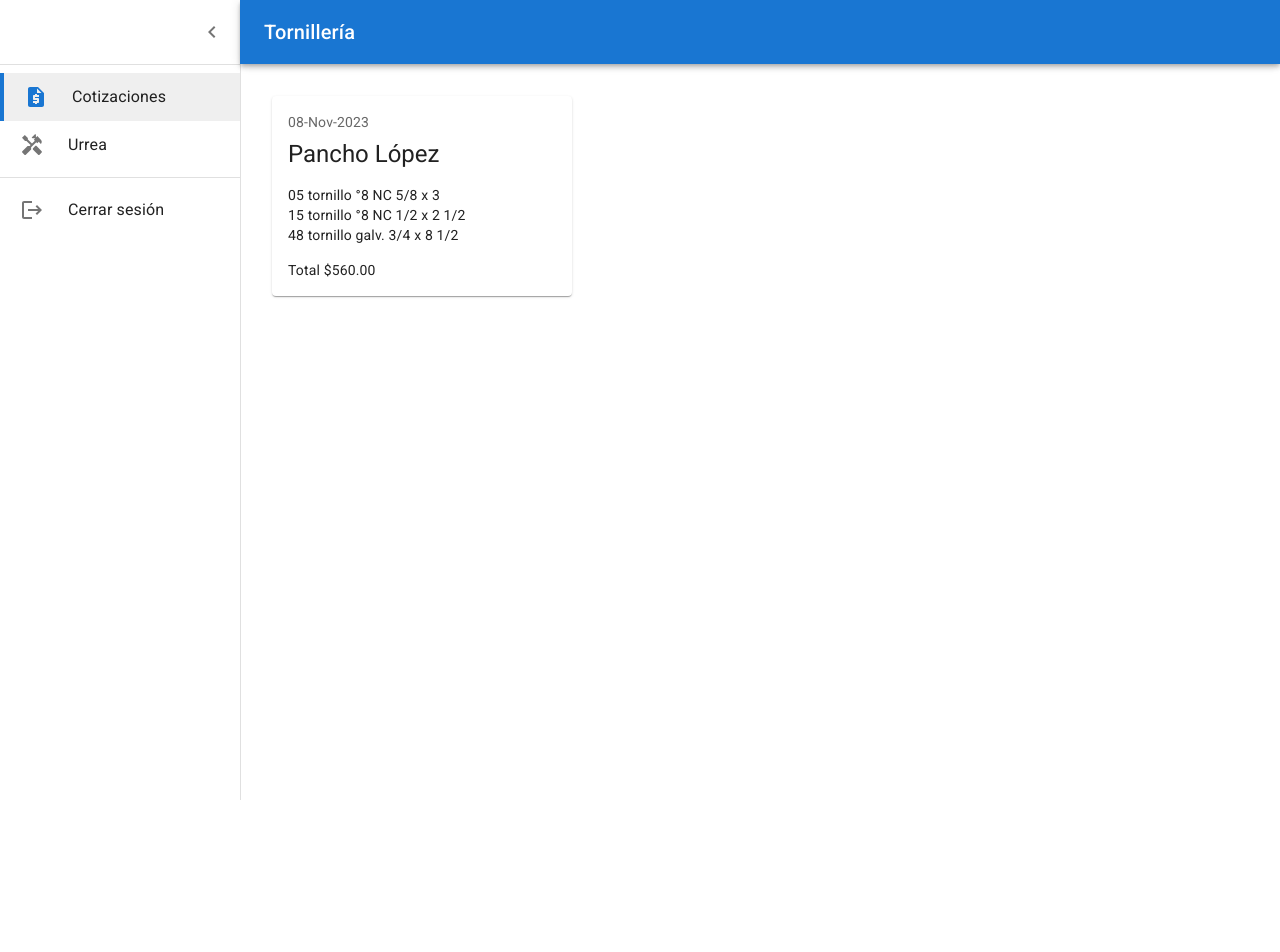
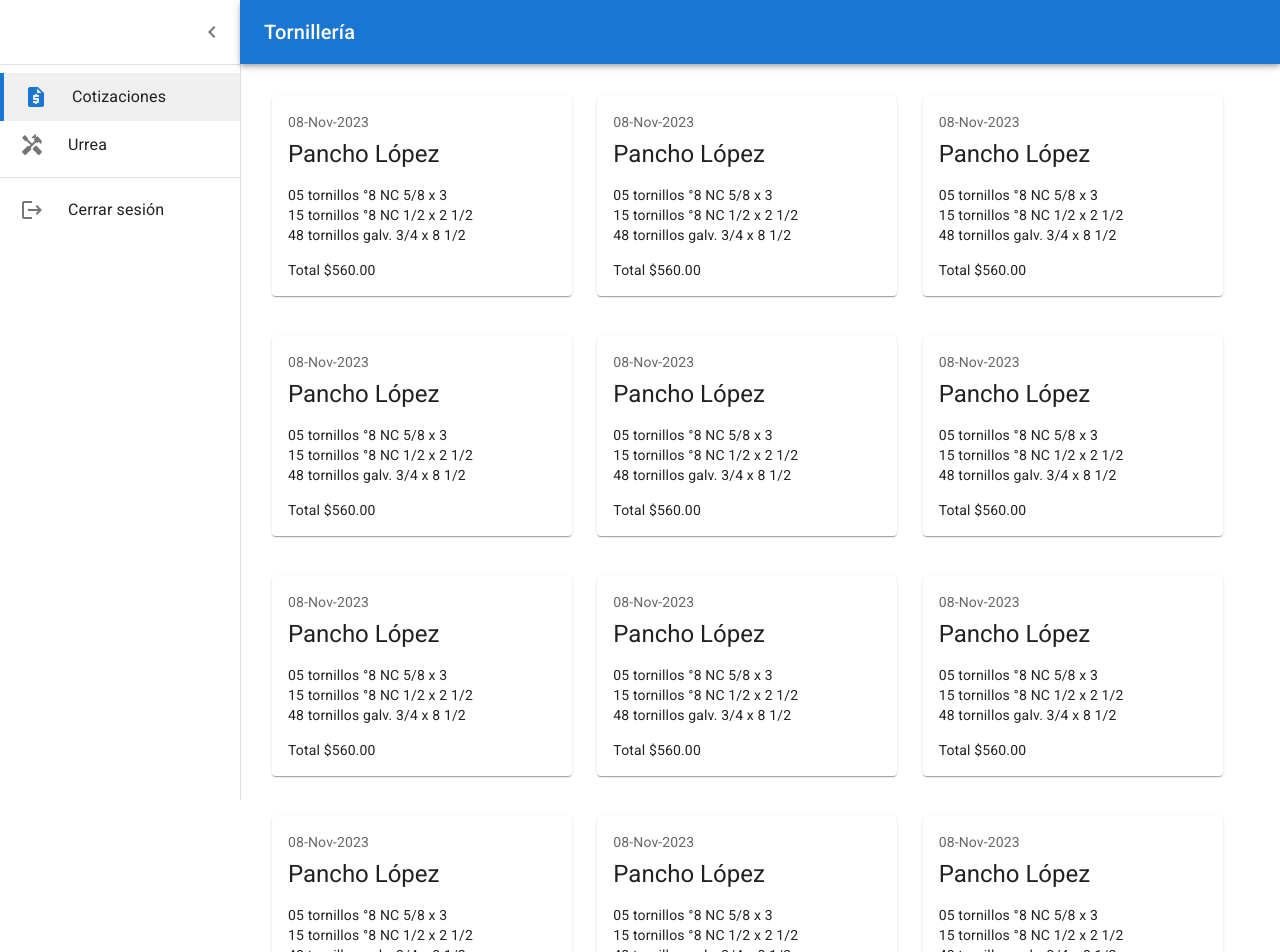
Before and after one commit to AlbertoG22/tornilleria-project, a React (Vite) app: page / in a window 1280 px wide. Shown: the top 952 px of the page. Before the commit the page ends 800 px from the top, so only its background shows below. Built offline with nearby package versions, Linux system fonts and the light colour scheme.

Commit message:
grid for quote cards

```diff
--- a/src/dashboard/components/CotizacionCard.jsx
+++ b/src/dashboard/components/CotizacionCard.jsx
@@ -2,7 +2,7 @@ import { Card, CardContent, Typography, CardActionArea } from '@mui/material';
 
 export const CotizacionCard = () => {
   return (
-    <Card sx={{ minWidth: 275, maxWidth: 300 }}>
+    <Card sx={{ minWidth: 275, maxWidth: 300, backgroundColor: 'card.main' }}>
       <CardActionArea>
         <CardContent>
           <Typography sx={{ fontSize: 14 }} color="text.secondary" gutterBottom>
@@ -15,9 +15,9 @@ export const CotizacionCard = () => {
                     adjective
                 </Typography> */}
           <br />
-          <Typography variant="body2">05 tornillo °8 NC 5/8 x 3</Typography>
-          <Typography variant="body2">15 tornillo °8 NC 1/2 x 2 1/2</Typography>
-          <Typography variant="body2">48 tornillo galv. 3/4 x 8 1/2</Typography>
+          <Typography variant="body2">05 tornillos °8 NC 5/8 x 3</Typography>
+          <Typography variant="body2">15 tornillos °8 NC 1/2 x 2 1/2</Typography>
+          <Typography variant="body2">48 tornillos galv. 3/4 x 8 1/2</Typography>
           <br />
           <Typography variant="body2">Total $560.00</Typography>
         </CardContent>
--- a/src/dashboard/views/CotizacionView.jsx
+++ b/src/dashboard/views/CotizacionView.jsx
@@ -1,11 +1,53 @@
-import React from 'react';
-import { CotizacionCard, CotizacionForm } from '../components';
+import { Box, Grid } from "@mui/material";
+import { CotizacionCard, CotizacionForm } from "../components";
 
 export const CotizacionView = () => {
   return (
     <>
       {/* <CotizacionForm /> */}
-      <CotizacionCard />
+      <Grid
+        container
+        direction="row"
+        alignItems="center"
+        justifyContent="space-evenly"
+      >
+        <Grid item xs={12} md={6} lg={4} sx={{ mb: 5 }}>
+          <CotizacionCard />
+        </Grid>
+        <Grid item xs={12} md={6} lg={4} sx={{ mb: 5 }}>
+          <CotizacionCard />
+        </Grid>
+        <Grid item xs={12} md={6} lg={4} sx={{ mb: 5 }}>
+          <CotizacionCard />
+        </Grid>
+        <Grid item xs={12} md={6} lg={4} sx={{ mb: 5 }}>
+          <CotizacionCard />
+        </Grid>
+        <Grid item xs={12} md={6} lg={4} sx={{ mb: 5 }}>
+          <CotizacionCard />
+        </Grid>
+        <Grid item xs={12} md={6} lg={4} sx={{ mb: 5 }}>
+          <CotizacionCard />
+        </Grid>
+        <Grid item xs={12} md={6} lg={4} sx={{ mb: 5 }}>
+          <CotizacionCard />
+        </Grid>
+        <Grid item xs={12} md={6} lg={4} sx={{ mb: 5 }}>
+          <CotizacionCard />
+        </Grid>
+        <Grid item xs={12} md={6} lg={4} sx={{ mb: 5 }}>
+          <CotizacionCard />
+        </Grid>
+        <Grid item xs={12} md={6} lg={4} sx={{ mb: 5 }}>
+          <CotizacionCard />
+        </Grid>
+        <Grid item xs={12} md={6} lg={4} sx={{ mb: 5 }}>
+          <CotizacionCard />
+        </Grid>
+        <Grid item xs={12} md={6} lg={4} sx={{ mb: 5 }}>
+          <CotizacionCard />
+        </Grid>
+      </Grid>
     </>
   );
 };
--- a/src/theme/blueTheme.jsx
+++ b/src/theme/blueTheme.jsx
@@ -9,6 +9,9 @@ export const blueTheme = createTheme({
         secondary: {
             main: '#543884'
         },
+        card: {
+            main: '#F9F9F9'
+        },
         error: {
             main: red.A400
         }
```
